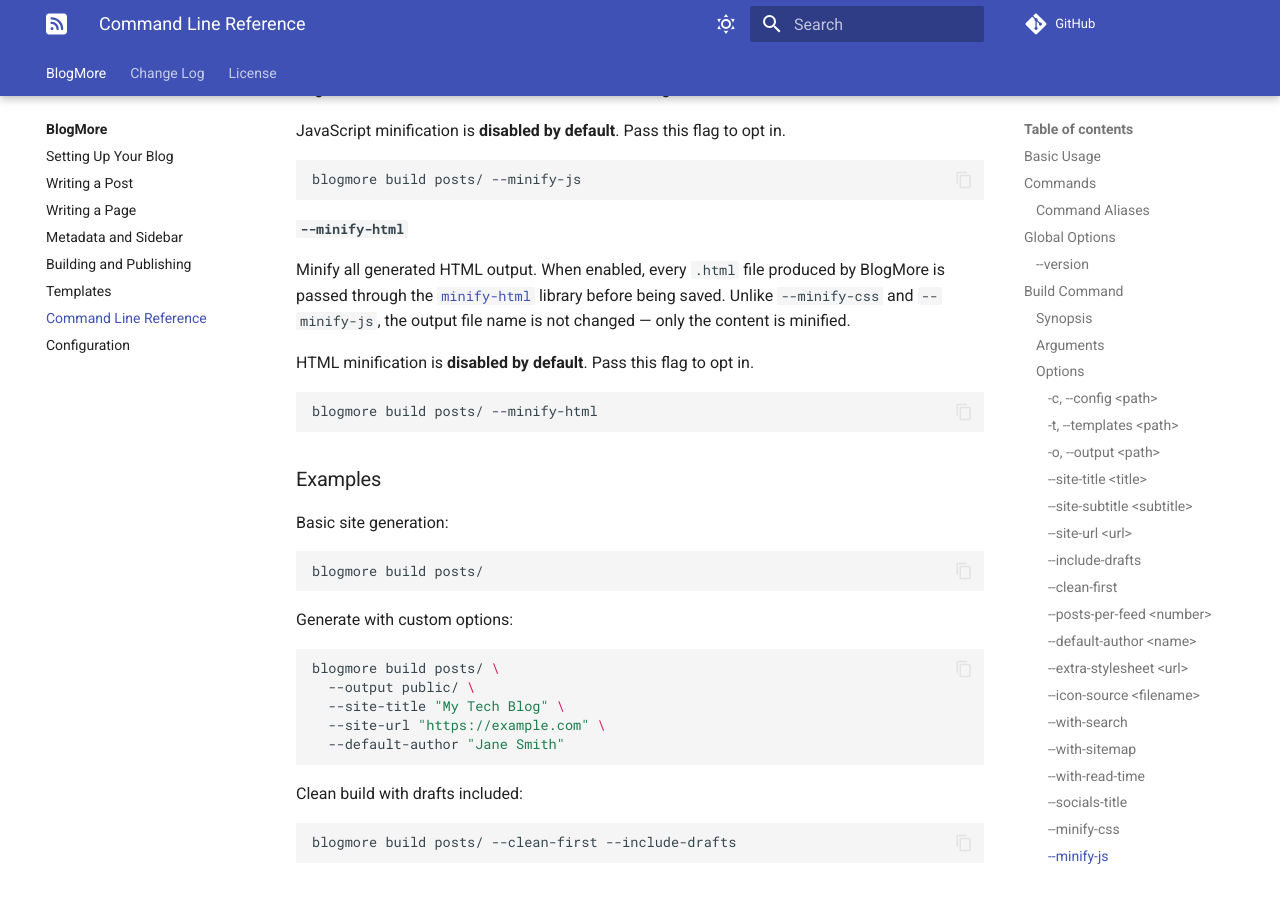
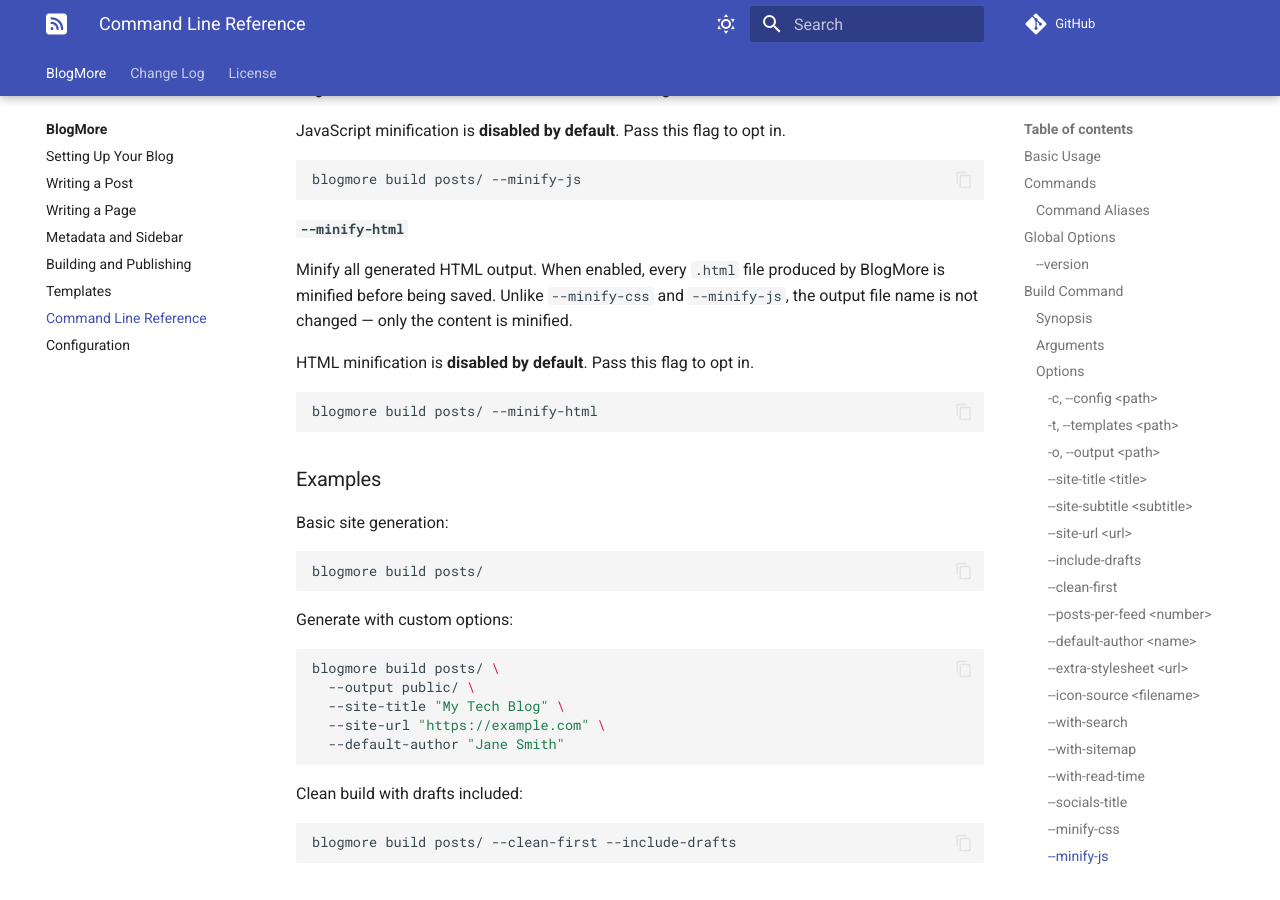
Before and after one commit to davep/blogmore, an MkDocs documentation site: the page built from docs/command_line.md, in a window 1280 px wide and 900 px high, scrolled down 4946 px. Built offline with MkDocs 1.6.1 and Material for MkDocs 9.7.7, drawn with Linux system fonts in a browser that asks for light colours; comment, search, counter and statistics services are not loaded.

Commit message:
Remove library attribution from HTML minification docs
Co-authored-by: davep <28237+davep@users.noreply.github.com>

```diff
--- a/docs/command_line.md
+++ b/docs/command_line.md
@@ -237,7 +237,7 @@ blogmore build posts/ --minify-js
 
 #### `--minify-html`
 
-Minify all generated HTML output. When enabled, every `.html` file produced by BlogMore is passed through the [`minify-html`](https://pypi.org/project/minify-html/) library before being saved. Unlike `--minify-css` and `--minify-js`, the output file name is not changed — only the content is minified.
+Minify all generated HTML output. When enabled, every `.html` file produced by BlogMore is minified before being saved. Unlike `--minify-css` and `--minify-js`, the output file name is not changed — only the content is minified.
 
 HTML minification is **disabled by default**. Pass this flag to opt in.
 
```
Also changed, not shown: README.md (+2 -4 lines), docs/configuration.md (+1 -1 lines).
